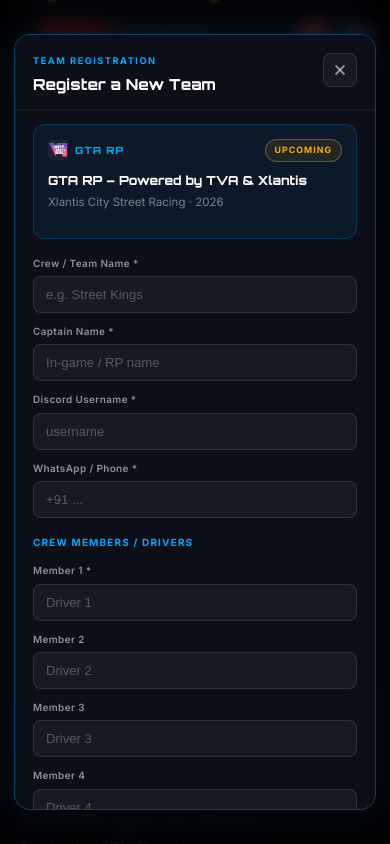
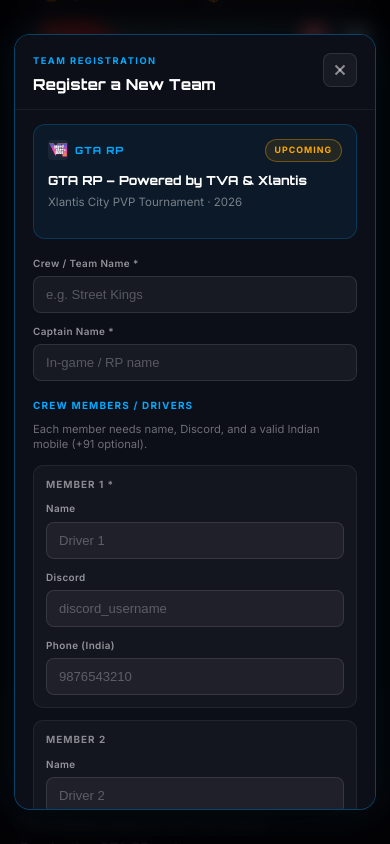
Before and after one commit to realcaps04/official-tva, a React (Vite) app: page /tournaments in a window 390 px wide. Both pictures are taken after a click on the button "REGISTER TEAM". Shown: the part 893-1737 px from the top of the page. Built offline with nearby package versions, Linux system fonts and the light colour scheme.

Commit message:
Enhance TeamRegisterModal with improved member input handling and validation for Indian phone numbers. Update styles for modal dimensions and add responsive design elements. Modify tournament subtitle in TournamentsPage for clarity.

```diff
--- a/src/components/TeamRegisterModal.css
+++ b/src/components/TeamRegisterModal.css
@@ -9,8 +9,8 @@
 @keyframes trmFade { from { opacity: 0 } to { opacity: 1 } }
 
 .trm-modal {
-  width: min(720px, 100%);
-  max-height: min(92vh, 820px);
+  width: min(800px, 100%);
+  max-height: min(92vh, 900px);
   overflow-y: auto;
   background: #0c0e18;
   border: 1px solid rgba(var(--cr), 0.35);
@@ -120,6 +120,24 @@
   font-size: 0.62rem; font-weight: 700; letter-spacing: 1.2px;
   text-transform: uppercase; color: var(--c);
 }
+.trm-hint {
+  margin: -4px 0 0;
+  font-size: 0.7rem; color: rgba(255,255,255,0.4); line-height: 1.4;
+}
+.trm-member {
+  background: rgba(255,255,255,0.03);
+  border: 1px solid rgba(255,255,255,0.07);
+  border-radius: 10px;
+  padding: 10px 12px 12px;
+}
+.trm-member-head {
+  font-size: 0.62rem; font-weight: 700; letter-spacing: 1px;
+  text-transform: uppercase; color: rgba(255,255,255,0.5);
+  margin-bottom: 8px;
+}
+.trm-member-grid {
+  display: grid; grid-template-columns: 1.1fr 1fr 1fr; gap: 10px;
+}
 .trm-field { display: flex; flex-direction: column; gap: 5px; }
 .trm-field span {
   font-size: 0.62rem; font-weight: 600; letter-spacing: 0.4px;
@@ -178,6 +196,11 @@
 }
 .trm-success .trm-submit { width: 100%; max-width: 220px; }
 
+@media (max-width: 640px) {
+  .trm-grid { grid-template-columns: 1fr; }
+  .trm-member-grid { grid-template-columns: 1fr; }
+  .trm-facts { grid-template-columns: 1fr 1fr; }
+}
 @media (max-width: 520px) {
   .trm-grid { grid-template-columns: 1fr; }
   .trm-facts { grid-template-columns: 1fr 1fr; }
--- a/src/components/TeamRegisterModal.jsx
+++ b/src/components/TeamRegisterModal.jsx
@@ -1,29 +1,57 @@
 import { useEffect, useState } from 'react';
 import './TeamRegisterModal.css';
+
+const EMPTY_MEMBER = { name: '', discord: '', phone: '' };
 
 const EMPTY = {
   teamName: '',
   captainName: '',
-  discord: '',
-  phone: '',
-  member1: '',
-  member2: '',
-  member3: '',
-  member4: '',
+  members: [
+    { ...EMPTY_MEMBER },
+    { ...EMPTY_MEMBER },
+    { ...EMPTY_MEMBER },
+    { ...EMPTY_MEMBER },
+  ],
 };
+
+/** Indian mobile: 10 digits starting 6–9; allows +91 / 91 / 0 prefix */
+function isValidIndianPhone(phone) {
+  const digits = String(phone).replace(/\D/g, '');
+  let n = digits;
+  if (n.length === 12 && n.startsWith('91')) n = n.slice(2);
+  if (n.length === 11 && n.startsWith('0')) n = n.slice(1);
+  return /^[6-9]\d{9}$/.test(n);
+}
+
+function normalizeIndianPhone(phone) {
+  const digits = String(phone).replace(/\D/g, '');
+  let n = digits;
+  if (n.length === 12 && n.startsWith('91')) n = n.slice(2);
+  if (n.length === 11 && n.startsWith('0')) n = n.slice(1);
+  return n;
+}
 
 export default function TeamRegisterModal({ tournament: t, game, onClose }) {
   const [form, setForm] = useState(EMPTY);
   const [error, setError] = useState('');
   const [done, setDone] = useState(false);
+
   useEffect(() => {
     const prev = document.body.style.overflow;
     document.body.style.overflow = 'hidden';
     return () => { document.body.style.overflow = prev; };
   }, []);
 
-  function setField(key, value) {
+  function setTeamField(key, value) {
     setForm((f) => ({ ...f, [key]: value }));
+    setError('');
+  }
+
+  function setMemberField(index, key, value) {
+    setForm((f) => {
+      const members = f.members.map((m, i) => (i === index ? { ...m, [key]: value } : m));
+      return { ...f, members };
+    });
     setError('');
   }
 
@@ -31,12 +59,43 @@
     e.preventDefault();
     if (!form.teamName.trim()) { setError('Enter your crew / team name.'); return; }
     if (!form.captainName.trim()) { setError('Enter the captain name.'); return; }
-    if (!form.discord.trim()) { setError('Enter a Discord username.'); return; }
-    if (!form.phone.trim()) { setError('Enter a WhatsApp / phone number.'); return; }
-    if (!form.member1.trim()) { setError('Add at least one driver / member.'); return; }
+
+    const filled = form.members
+      .map((m, i) => ({ ...m, index: i + 1 }))
+      .filter((m) => m.name.trim() || m.discord.trim() || m.phone.trim());
+
+    if (filled.length === 0 || !form.members[0].name.trim()) {
+      setError('Add at least Member 1 with name, Discord, and phone.');
+      return;
+    }
+
+    for (const m of filled) {
+      if (!m.name.trim()) {
+        setError(`Member ${m.index}: enter the member name.`);
+        return;
+      }
+      if (!m.discord.trim()) {
+        setError(`Member ${m.index}: enter their Discord username.`);
+        return;
+      }
+      if (!m.phone.trim()) {
+        setError(`Member ${m.index}: enter their Indian phone number.`);
+        return;
+      }
+      if (!isValidIndianPhone(m.phone)) {
+        setError(`Member ${m.index}: enter a valid Indian mobile (10 digits, starts with 6–9).`);
+        return;
+      }
+    }
 
     const entry = {
-      ...form,
+      teamName: form.teamName.trim(),
+      captainName: form.captainName.trim(),
+      members: filled.map((m) => ({
+        name: m.name.trim(),
+        discord: m.discord.trim(),
+        phone: normalizeIndianPhone(m.phone),
+      })),
       tournamentId: t.id,
       tournamentTitle: t.title,
       submittedAt: new Date().toISOString(),
@@ -76,7 +135,6 @@
           </button>
         </div>
 
-        {/* Tournament summary */}
         <div className="trm-summary">
           <div className="trm-summary-top">
             <div className="trm-game-pill">
@@ -103,19 +161,41 @@
         ) : (
           <form className="trm-form" onSubmit={handleSubmit}>
             <div className="trm-grid">
-              <Field label="Crew / Team Name *" value={form.teamName} onChange={(v) => setField('teamName', v)} placeholder="e.g. Street Kings" />
-              <Field label="Captain Name *" value={form.captainName} onChange={(v) => setField('captainName', v)} placeholder="In-game / RP name" />
-              <Field label="Discord Username *" value={form.discord} onChange={(v) => setField('discord', v)} placeholder="username" />
-              <Field label="WhatsApp / Phone *" value={form.phone} onChange={(v) => setField('phone', v)} placeholder="+91 ..." />
+              <Field label="Crew / Team Name *" value={form.teamName} onChange={(v) => setTeamField('teamName', v)} placeholder="e.g. Street Kings" />
+              <Field label="Captain Name *" value={form.captainName} onChange={(v) => setTeamField('captainName', v)} placeholder="In-game / RP name" />
             </div>
 
             <p className="trm-section-label">Crew Members / Drivers</p>
-            <div className="trm-grid">
-              <Field label="Member 1 *" value={form.member1} onChange={(v) => setField('member1', v)} placeholder="Driver 1" />
-              <Field label="Member 2" value={form.member2} onChange={(v) => setField('member2', v)} placeholder="Driver 2" />
-              <Field label="Member 3" value={form.member3} onChange={(v) => setField('member3', v)} placeholder="Driver 3" />
-              <Field label="Member 4" value={form.member4} onChange={(v) => setField('member4', v)} placeholder="Driver 4" />
-            </div>
+            <p className="trm-hint">Each member needs name, Discord, and a valid Indian mobile (+91 optional).</p>
+
+            {form.members.map((m, i) => (
+              <div key={i} className="trm-member">
+                <div className="trm-member-head">Member {i + 1}{i === 0 ? ' *' : ''}</div>
+                <div className="trm-member-grid">
+                  <Field
+                    label="Name"
+                    value={m.name}
+                    onChange={(v) => setMemberField(i, 'name', v)}
+                    placeholder={`Driver ${i + 1}`}
+                  />
+                  <Field
+                    label="Discord"
+                    value={m.discord}
+                    onChange={(v) => setMemberField(i, 'discord', v)}
+                    placeholder="discord_username"
+                  />
+                  <Field
+                    label="Phone (India)"
+                    value={m.phone}
+                    onChange={(v) => setMemberField(i, 'phone', v)}
+                    placeholder="9876543210"
+                    type="tel"
+                    inputMode="tel"
+                    maxLength={14}
+                  />
+                </div>
+              </div>
+            ))}
 
             {error && <p className="trm-error">{error}</p>}
 
@@ -130,12 +210,14 @@
   );
 }
 
-function Field({ label, value, onChange, placeholder }) {
+function Field({ label, value, onChange, placeholder, type = 'text', inputMode, maxLength }) {
   return (
     <label className="trm-field">
       <span>{label}</span>
       <input
-        type="text"
+        type={type}
+        inputMode={inputMode}
+        maxLength={maxLength}
         value={value}
         placeholder={placeholder}
         onChange={(e) => onChange(e.target.value)}
--- a/src/pages/TournamentsPage.jsx
+++ b/src/pages/TournamentsPage.jsx
@@ -63,7 +63,7 @@
     gameId: 'gta',
     status: 'upcoming',
     title: 'GTA RP – Powered by TVA & Xlantis',
-    subtitle: 'Xlantis City Street Racing',
+    subtitle: 'Xlantis City PVP Tournament',
     year: '2026',
     prizePool: '₹1,00,000',
     format: 'Crew Racing',
```
